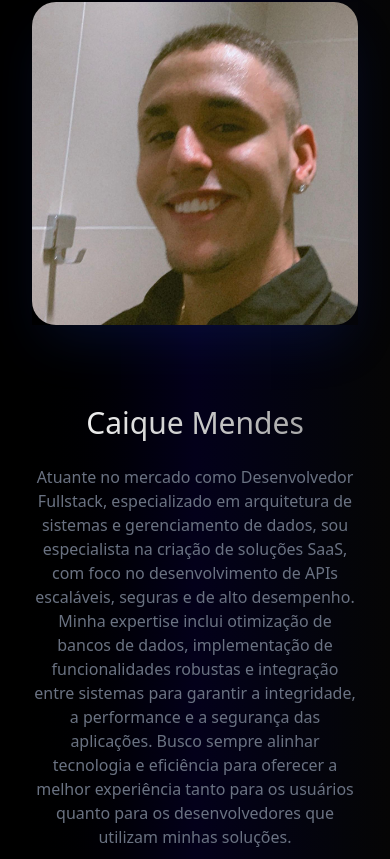
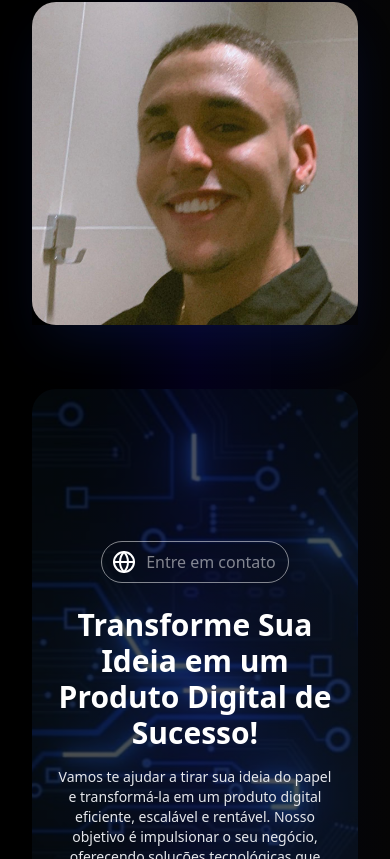
Before and after one commit to DevGustavoGantois/portfolio_sistemas_GC, a Next.js app: page / in a window 390 px wide. Shown: the part 11141-12000 px from the top of the page. Built offline with nearby package versions, Linux system fonts and the light colour scheme.

Commit message:
remove:Remove informations for about ssection.

```diff
--- a/src/app/s-about-us.tsx
+++ b/src/app/s-about-us.tsx
@@ -1,7 +1,7 @@
 import { Pretitle } from "@/components/pretitle";
 import { Title } from "@/components/title";
 import { Globe } from "lucide-react";
-import { aboutCaique, aboutGustavo } from "./v-data";
+import { aboutGustavo } from "./v-data";
 import Image from "next/image";
 
 export function HomeAboutUs() {
@@ -31,21 +31,6 @@ export function HomeAboutUs() {
                     </div>
                 )
              })}
-              {aboutCaique.map((item, index) => {
-                return (
-                    <div className="flex flex-col-reverse lg:flex-row gap-8 lg:gap-0 items-center lg:items-start justify-center lg:justify-around" key={index}>
-                        <figure className="shadow-2xl shadow-blue-800/20">
-                            <Image src={item.img} width={619} height={454} alt="" className="rounded-3xl" />
-                        </figure>
-                        <div className="flex flex-col gap-2">
-                       <article className="flex flex-col gap-6">
-                            <h1 className="text-center lg:text-right font-medium text-3xl lg:text-[40px] text-transparent bg-clip-text bg-gradient-to-r from-[#FFFFFF] to-[#999999]">{item.title}</h1>
-                            <p className="text-center lg:text-right text-gray-500 max-w-[490px]">{item.description}</p>
-                        </article>
-                       </div>
-                    </div>
-                )
-             })}
             </main>
         </section>
     )
--- a/src/app/v-data.ts
+++ b/src/app/v-data.ts
@@ -325,11 +325,3 @@ export const aboutGustavo = [
     img: "/GustavoImg.jpg",
   }
 ];
-
-export const aboutCaique = [
-  {
-    title: "Caique Mendes",
-    description: "Atuante no mercado como Desenvolvedor Fullstack, especializado em arquitetura de sistemas e gerenciamento de dados, sou especialista na criação de soluções SaaS, com foco no desenvolvimento de APIs escaláveis, seguras e de alto desempenho. Minha expertise inclui otimização de bancos de dados, implementação de funcionalidades robustas e integração entre sistemas para garantir a integridade, a performance e a segurança das aplicações. Busco sempre alinhar tecnologia e eficiência para oferecer a melhor experiência tanto para os usuários quanto para os desenvolvedores que utilizam minhas soluções.",
-    img: "/CaiqueImg.png",
-  }
-];
```
